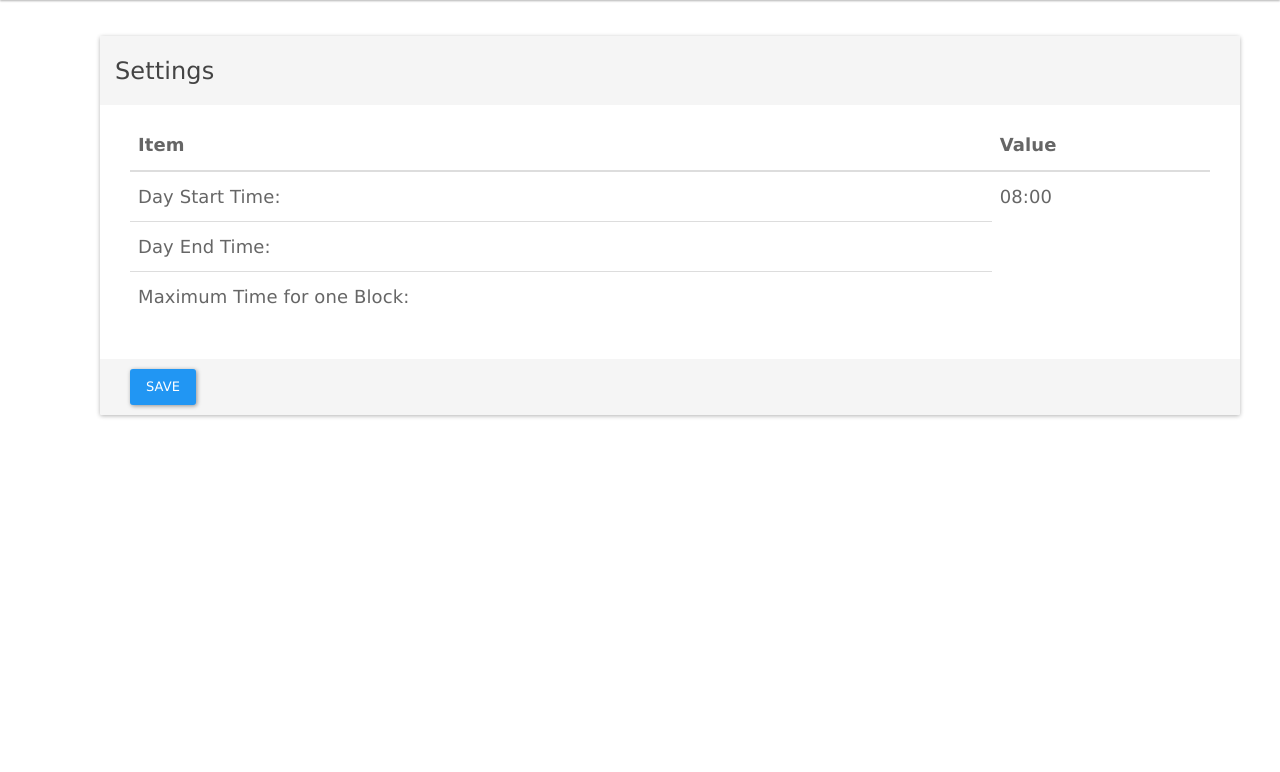
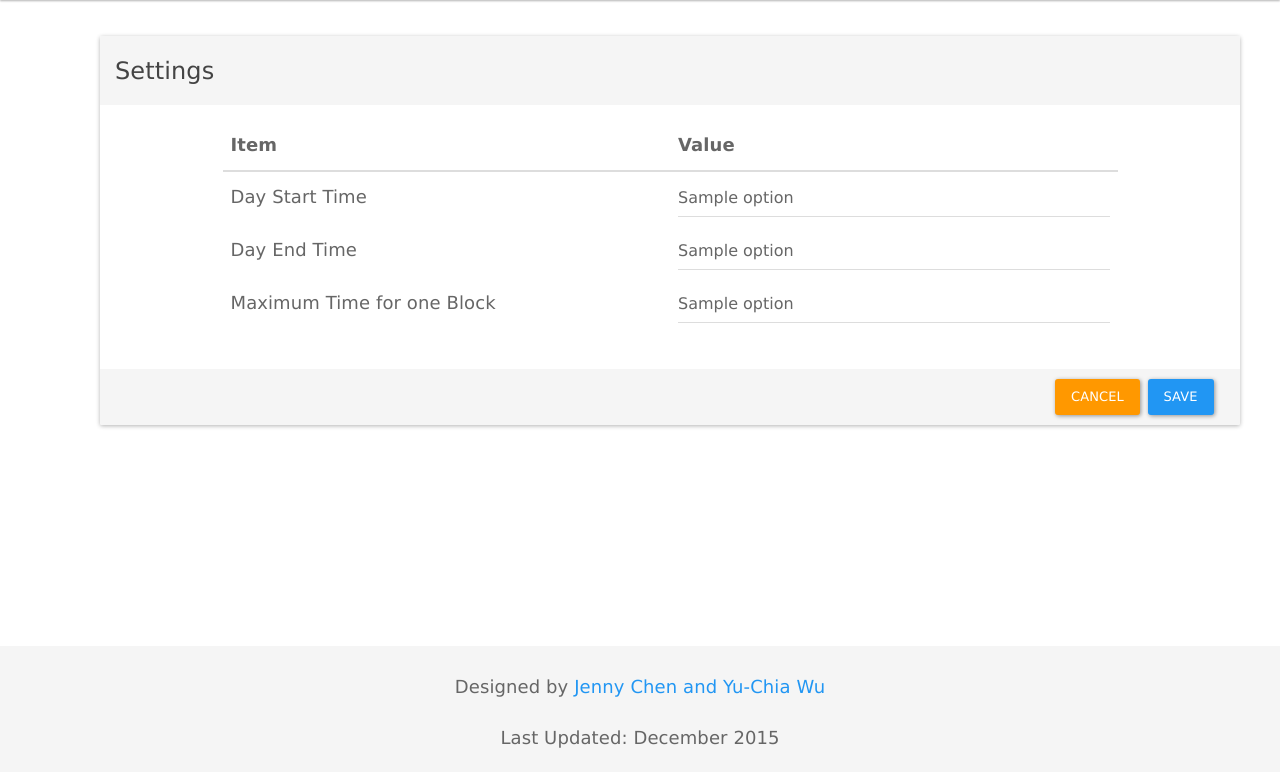
Before and after one commit to gges5110/ScheduleMyTasks, a Python web app: template templates/settings.html in a window 1280 px wide. Shown: the part 64-836 px from the top of the page. Before the commit the page ends 482 px from the top, so only its background shows below. Run offline with Jinja, Linux system fonts and the light colour scheme; the template is opened without the code that fills it: most values are stand-ins (such as "Sample title", 1, 10 or a date in 2020); some libraries are stand-ins or nearby versions.

Commit message:
settings page finished

```diff
--- a/bootstrap/css/theme.css
+++ b/bootstrap/css/theme.css
@@ -8,6 +8,10 @@ body {
   font-size: 18px;
 }
 
+.table-borderless td, .table-borderless th {
+  border: 0;
+  border-top: none !important;
+}
 
 .scroll-wrapper {
     overflow: hidden !important;
--- a/templates/base.html
+++ b/templates/base.html
@@ -105,7 +105,7 @@
             {% endblock %}
             </div>
         </div>
-<!--        <footer class="footer">
+       <footer class="footer">
             <div class="container">
                 <p>
                     Designed by <a href="#">Jenny Chen and Yu-Chia Wu</a>
@@ -115,7 +115,7 @@
                 </p>
             </div>
         </footer>
--->
+
         <script>
         $(function() { // document ready
             NProgress.configure({ easing: 'ease', speed: 800 });
@@ -131,7 +131,7 @@
             });
 
             toastr.options = {
-              "positionClass": "toast-bottom-right"
+              "positionClass": "toast-bottom-left"
             }
 
         });
--- a/templates/calendar.html
+++ b/templates/calendar.html
@@ -121,7 +121,7 @@ div.fc-center>h2 {
         </div>
         <div class="panel-footer clearfix">
             <div class="pull-right">
-                <a href="#" class="btn btn-primary" id="learn_more">Learn More</a>
+                <a href="#" class="btn btn-primary" id="learn_more">Go to Top</a>
                 <!-- <a href="#" class="btn btn-default" id="go_back">Go Back</a> -->
             </div>
         </div>
--- a/templates/manage_lists.html
+++ b/templates/manage_lists.html
@@ -20,7 +20,7 @@ span.list_name_span {
             </div>
 
             <div class="panel-body">
-                <table class="table" id="manage_table">
+                <table class="table table-striped" id="manage_table">
                     <thead>
                         <tr>
                             <th>Name</th>
--- a/templates/settings.html
+++ b/templates/settings.html
@@ -9,31 +9,49 @@
             </div>
 
             <div class="panel-body">
-              <div class="col-sm-12">
-                <table class="table">
+              <div class="col-sm-10 col-sm-offset-1">
+                <table class="table table-borderless">
                   <thead>
                       <tr>
-                          <th>Item</th>
-                          <th>Value</th>
+                          <th class="col-sm-4">Item</th>
+                          <th class="col-sm-4">Value</th>
                       </tr>
                   </thead>
                   <tbody>
                     <tr>
                       <td>
-                        Day Start Time:
+                        Day Start Time
                       </td>
                       <td>
-                        08:00
+                        <select id="day_start_time_select" class="form-control">
+                        {% for option in eft_choices %}
+                            <option value={{ option }} {% if setting.day_start_time.strftime('%H:%M') == option %} selected {% endif %}>{{ option }}</option>
+                        {% endfor %}
+                        </select>
                       </td>
                     </tr>
                     <tr>
                       <td>
-                        Day End Time:
+                        Day End Time
+                      </td>
+                      <td>
+                        <select id="day_end_time_select" class="form-control">
+                        {% for option in eft_choices %}
+                            <option value={{ option }} {% if setting.day_end_time.strftime('%H:%M') == option %} selected {% endif %}>{{ option }}</option>
+                        {% endfor %}
+                        </select>
                       </td>
                     </tr>
                     <tr>
                       <td>
-                        Maximum Time for one Block:
+                        Maximum Time for one Block
+                      </td>
+                      <td>
+                        <select id="max_time_per_block_select" class="form-control">
+                        {% for option in eft_choices %}
+                            <option value={{ option }} {% if setting.max_time_per_block.strftime('%H:%M') == option %} selected {% endif %}>{{ option }}</option>
+                        {% endfor %}
+                        </select>
                       </td>
                     </tr>
                   </tbody>
@@ -42,11 +60,66 @@
 
             </div>
             <div class="panel-footer clearfix">
-                <div class="col-sm-4">
-                    <button class="btn btn-primary" type="submit" id="sync_list_btn">Save</button>
+
+                <div class="col-sm-1 pull-right">
+                    <button class="btn btn-primary" type="submit" id="save_btn">Save</button>
+                </div>
+                <div class="col-sm-1 pull-right">
+                    <button class="btn btn-warning" type="submit" id="cancel_btn">Cancel</button>
                 </div>
             </div>
         </div>
     </div>
 </div>
+
+
+
+<script type="text/javascript">
+$(function() { //ready
+  $(document).on('click', '#save_btn', function(event) {
+    toastr.info('Saving Settings...');
+    var day_start_time = $('#day_start_time_select').val();
+    var day_end_time = $('#day_end_time_select').val();
+    var max_time_per_block = $('#max_time_per_block_select').val();
+
+    $.ajax({
+      url: '/settings',
+      type: 'POST',
+      data: {
+        'day_start_time': day_start_time,
+        'day_end_time': day_end_time,
+        'max_time_per_block': max_time_per_block
+      },
+      success: function(msg) {
+        if (msg != 'Success'){
+          toastr.error("Error!");
+        }
+        else {
+          toastr.success('Settings saved!');
+        }
+      }
+    });
+
+
+  });
+
+
+
+  $(document).on('click', '#cancel_btn', function(event) {
+    toastr.success('Settings Cancelled!');
+
+    $("select#day_start_time_select option").filter(function() {
+        return $(this).text() == '{{ setting.day_start_time.strftime("%H:%M") }}';
+    }).prop('selected', true);
+
+    $("select#day_end_time_select option").filter(function() {
+        return $(this).text() == '{{ setting.day_end_time.strftime("%H:%M") }}';
+    }).prop('selected', true);
+
+    $("select#max_time_per_block_select option").filter(function() {
+        return $(this).text() == '{{ setting.max_time_per_block.strftime("%H:%M") }}';
+    }).prop('selected', true);
+  });
+});
+</script>
 {% endblock %}
```
Also changed, not shown: main.py (+47 -8 lines), templates/manage_tasks.html (+19 -17 lines).
